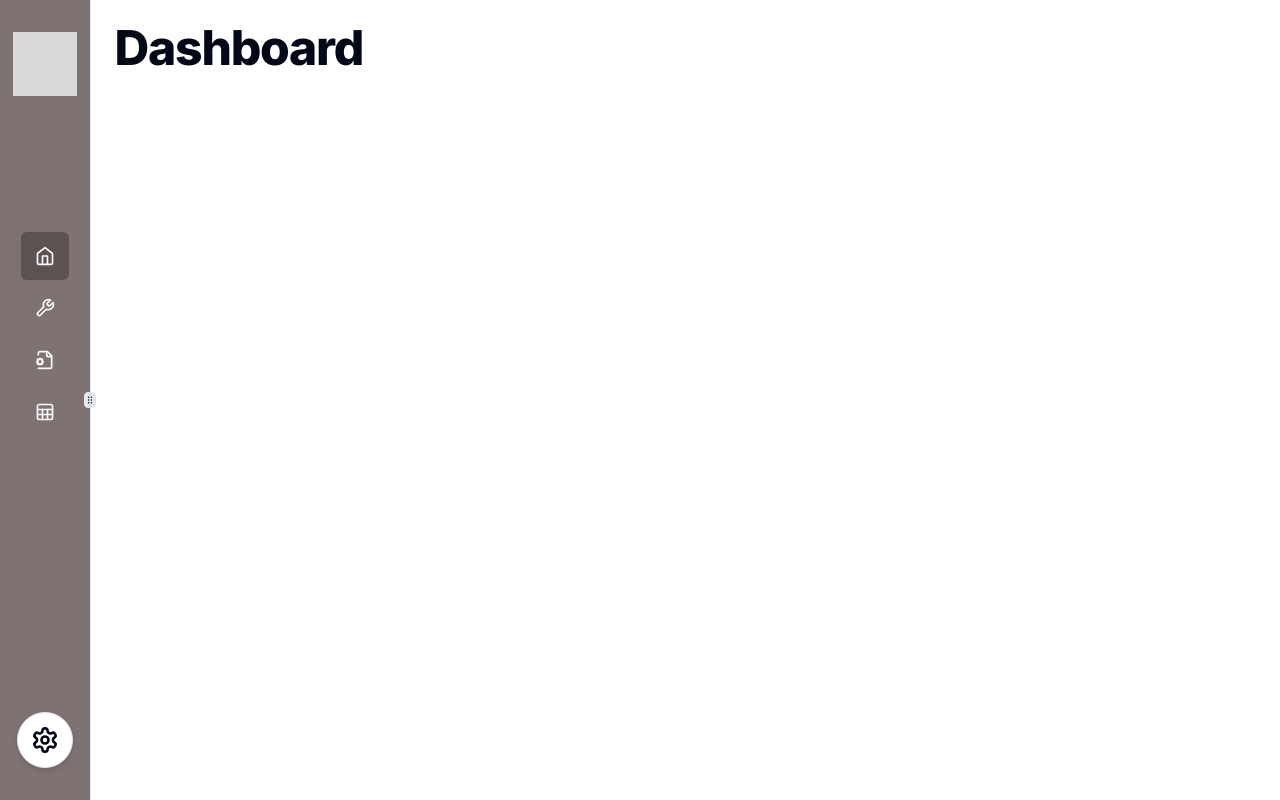
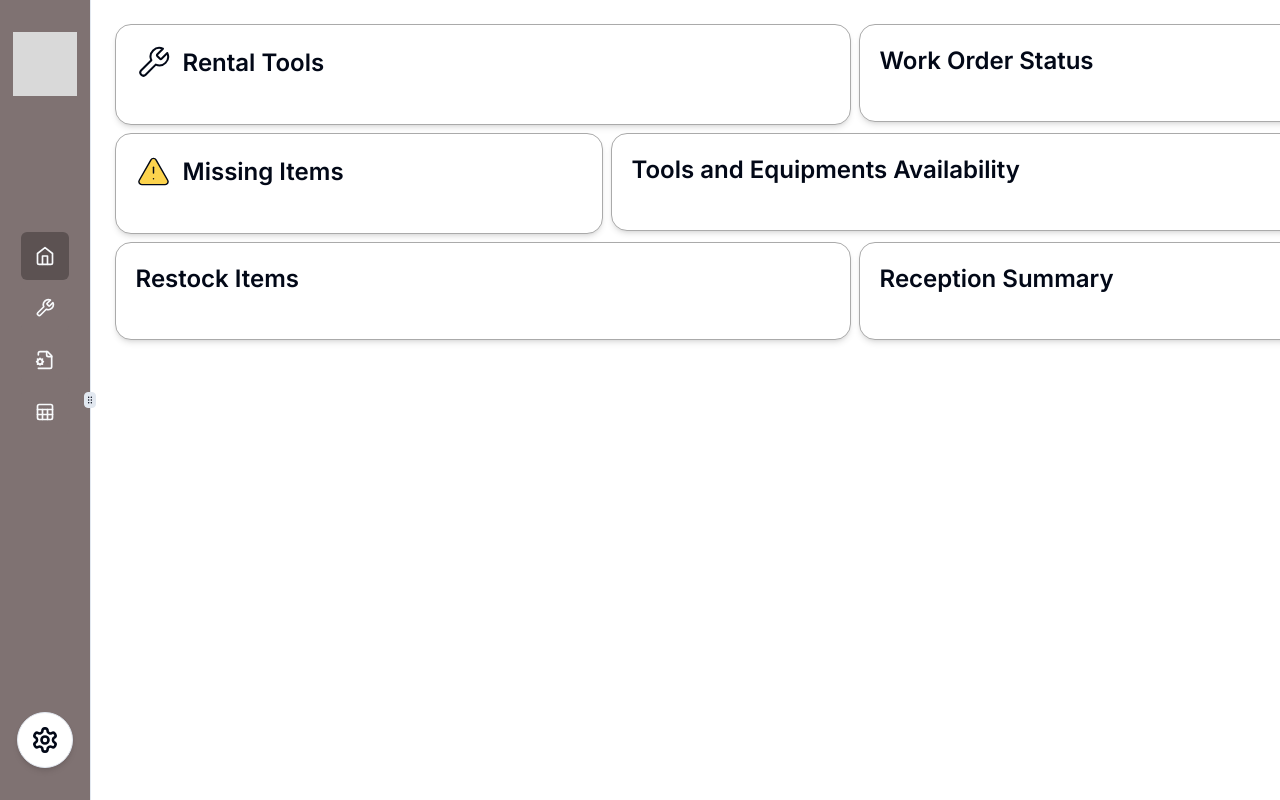
Before and after one commit to AbhishekKolge/dummy_dashboard, a Next.js app: page /dashboard in a window 1280 px wide. Built offline with nearby package versions, Linux system fonts and the light colour scheme.

Commit message:
required cards rendered on dashboard

```diff
--- a/src/app/dashboard/page.tsx
+++ b/src/app/dashboard/page.tsx
@@ -1,5 +1,33 @@
-const Dashboard = () => {
-  return <h1>Dashboard</h1>;
+import RentalTools from '@/components/dashboard/rental-tools';
+import WorkOrderStatus from '@/components/dashboard/work-order-status';
+import MissingItems from '@/components/dashboard/missing-items';
+import ToolsEquipmentsAvailability from '@/components/dashboard/tools-equipments-availability';
+import RestockItems from '@/components/dashboard/restock-items';
+import ReceptionSummary from '@/components/dashboard/reception-summary';
+
+const Dashboard: React.FC = () => {
+  return (
+    <section className='grid grid-cols-5 gap-2'>
+      <div className='w-full col-span-3'>
+        <RentalTools />
+      </div>
+      <div className='w-full col-span-2'>
+        <WorkOrderStatus />
+      </div>
+      <div className='w-full col-span-2'>
+        <MissingItems />
+      </div>
+      <div className='w-full col-span-3'>
+        <ToolsEquipmentsAvailability />
+      </div>
+      <div className='w-full col-span-3'>
+        <RestockItems />
+      </div>
+      <div className='w-full col-span-2'>
+        <ReceptionSummary />
+      </div>
+    </section>
+  );
 };
 
 export default Dashboard;
```
